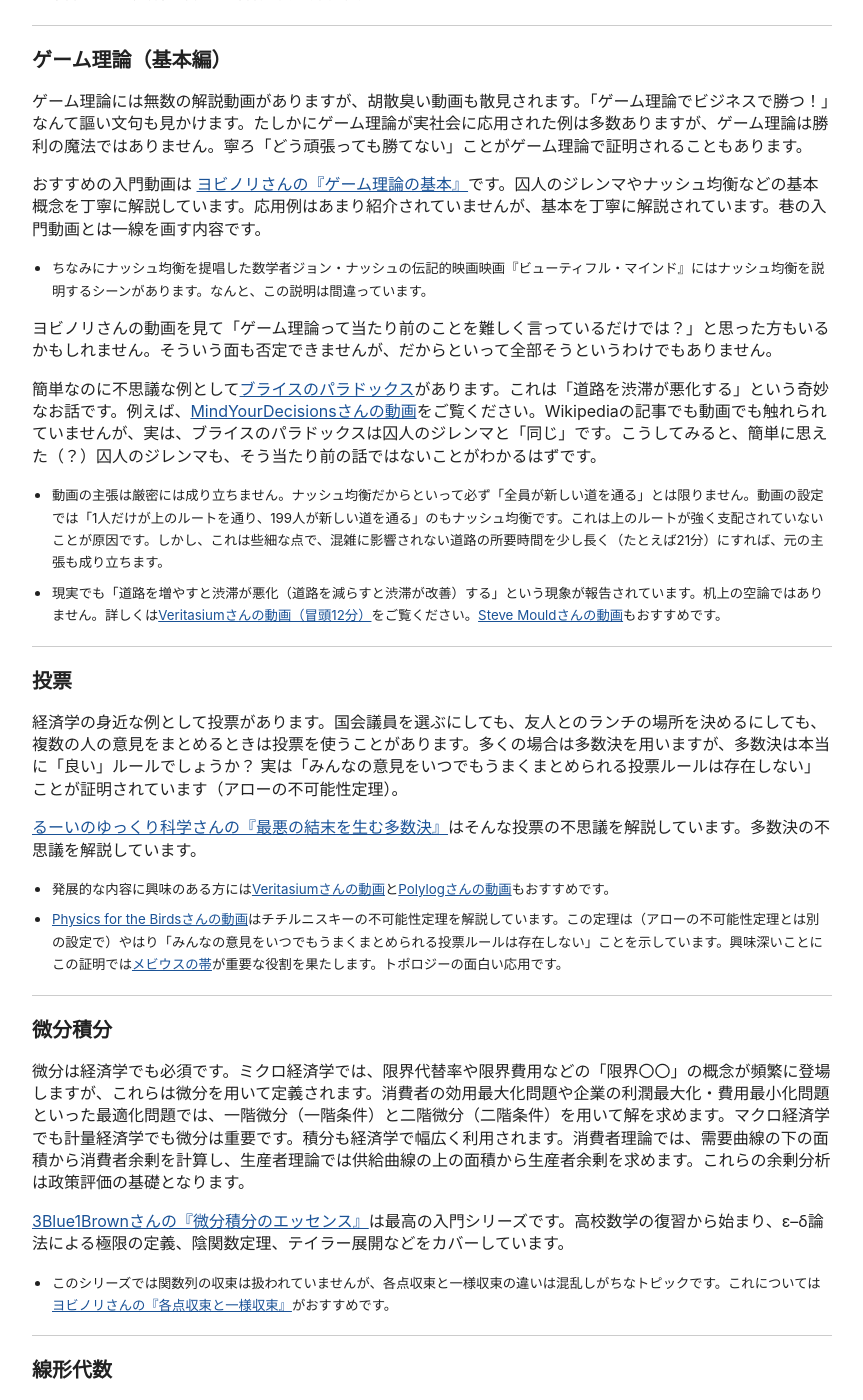
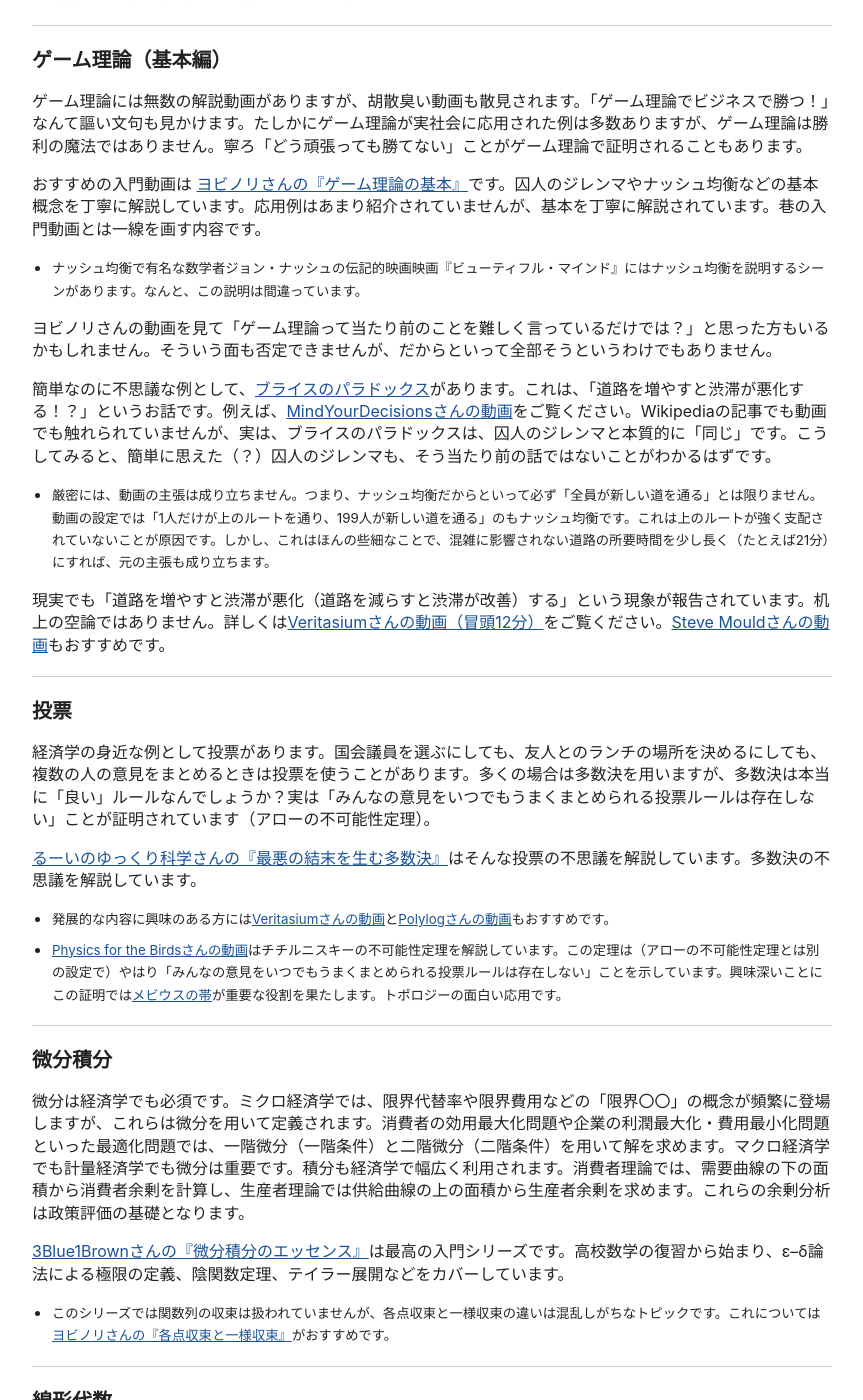
Before and after one commit to tetsuyahoshino137/tetsuyahoshino137.github.io, a Jekyll site: the page built from posts/youtube.md, in a window 1280 px wide and 1400 px high, scrolled down 485 px. Shown: the whole window, without its empty margins (208-1071 px from the left). Built offline with Jekyll 4.4.1, drawn with Linux system fonts in a browser that asks for light colours; some of the changed text lies outside the part shown.

Commit message:
Update youtube.md

```diff
--- a/posts/youtube.md
+++ b/posts/youtube.md
@@ -17,6 +17,14 @@
 
 ---
 
+<!--
+## 経済学全般
+
+経済学に関連するテーマはYouTubeには、
+
+---
+-->
+
 ## ゲーム理論（基本編）
 
 ゲーム理論には無数の解説動画がありますが、胡散臭い動画も散見されます。「ゲーム理論でビジネスで勝つ！」なんて謳い文句も見かけます。たしかにゲーム理論が実社会に応用された例は多数ありますが、ゲーム理論は勝利の魔法ではありません。寧ろ「どう頑張っても勝てない」ことがゲーム理論で証明されることもあります。
@@ -24,20 +32,21 @@
 おすすめの入門動画は
 [ヨビノリさんの『ゲーム理論の基本』](https://youtu.be/-UulHZPFo2M)です。囚人のジレンマやナッシュ均衡などの基本概念を丁寧に解説しています。応用例はあまり紹介されていませんが、基本を丁寧に解説されています。巷の入門動画とは一線を画す内容です。
 
-- <small>ちなみにナッシュ均衡を提唱した数学者ジョン・ナッシュの伝記的映画映画『ビューティフル・マインド』にはナッシュ均衡を説明するシーンがあります。なんと、この説明は間違っています。</small>
+- <small>ナッシュ均衡で有名な数学者ジョン・ナッシュの伝記的映画映画『ビューティフル・マインド』にはナッシュ均衡を説明するシーンがあります。なんと、この説明は間違っています。</small>
 
 ヨビノリさんの動画を見て「ゲーム理論って当たり前のことを難しく言っているだけでは？」と思った方もいるかもしれません。そういう面も否定できませんが、だからといって全部そうというわけでもありません。
 
-簡単なのに不思議な例として[ブライスのパラドックス](https://ja.wikipedia.org/wiki/%E3%83%96%E3%83%A9%E3%82%A4%E3%82%B9%E3%81%AE%E3%83%91%E3%83%A9%E3%83%89%E3%83%83%E3%82%AF%E3%82%B9)があります。これは「道路を渋滞が悪化する」という奇妙なお話です。例えば、[MindYourDecisionsさんの動画](https://youtu.be/8mlH9bnvWVE)をご覧ください。Wikipediaの記事でも動画でも触れられていませんが、実は、ブライスのパラドックスは囚人のジレンマと「同じ」です。こうしてみると、簡単に思えた（？）囚人のジレンマも、そう当たり前の話ではないことがわかるはずです。
+簡単なのに不思議な例として、[ブライスのパラドックス](https://ja.wikipedia.org/wiki/%E3%83%96%E3%83%A9%E3%82%A4%E3%82%B9%E3%81%AE%E3%83%91%E3%83%A9%E3%83%89%E3%83%83%E3%82%AF%E3%82%B9)があります。これは、「道路を増やすと渋滞が悪化する！？」というお話です。例えば、[MindYourDecisionsさんの動画](https://youtu.be/8mlH9bnvWVE)をご覧ください。Wikipediaの記事でも動画でも触れられていませんが、実は、ブライスのパラドックスは、囚人のジレンマと本質的に「同じ」です。こうしてみると、簡単に思えた（？）囚人のジレンマも、そう当たり前の話ではないことがわかるはずです。
 
-- <small>動画の主張は厳密には成り立ちません。ナッシュ均衡だからといって必ず「全員が新しい道を通る」とは限りません。動画の設定では「1人だけが上のルートを通り、199人が新しい道を通る」のもナッシュ均衡です。これは上のルートが強く支配されていないことが原因です。しかし、これは些細な点で、混雑に影響されない道路の所要時間を少し長く（たとえば21分）にすれば、元の主張も成り立ちます。</small>
-- <small>現実でも「道路を増やすと渋滞が悪化（道路を減らすと渋滞が改善）する」という現象が報告されています。机上の空論ではありません。詳しくは[Veritasiumさんの動画（冒頭12分）](https://youtu.be/-QTkPfq7w1A)をご覧ください。[Steve Mouldさんの動画](https://youtu.be/Cg73j3QYRJc)もおすすめです。</small>
+- <small>厳密には、動画の主張は成り立ちません。つまり、ナッシュ均衡だからといって必ず「全員が新しい道を通る」とは限りません。動画の設定では「1人だけが上のルートを通り、199人が新しい道を通る」のもナッシュ均衡です。これは上のルートが強く支配されていないことが原因です。しかし、これはほんの些細なことで、混雑に影響されない道路の所要時間を少し長く（たとえば21分）にすれば、元の主張も成り立ちます。</small>
+
+現実でも「道路を増やすと渋滞が悪化（道路を減らすと渋滞が改善）する」という現象が報告されています。机上の空論ではありません。詳しくは[Veritasiumさんの動画（冒頭12分）](https://youtu.be/-QTkPfq7w1A)をご覧ください。[Steve Mouldさんの動画](https://youtu.be/Cg73j3QYRJc)もおすすめです。
 
 ---
 
 ## 投票
 
-経済学の身近な例として投票があります。国会議員を選ぶにしても、友人とのランチの場所を決めるにしても、複数の人の意見をまとめるときは投票を使うことがあります。多くの場合は多数決を用いますが、多数決は本当に「良い」ルールでしょうか？ 実は「みんなの意見をいつでもうまくまとめられる投票ルールは存在しない」ことが証明されています（アローの不可能性定理）。
+経済学の身近な例として投票があります。国会議員を選ぶにしても、友人とのランチの場所を決めるにしても、複数の人の意見をまとめるときは投票を使うことがあります。多くの場合は多数決を用いますが、多数決は本当に「良い」ルールなんでしょうか？実は「みんなの意見をいつでもうまくまとめられる投票ルールは存在しない」ことが証明されています（アローの不可能性定理）。
 
 [るーいのゆっくり科学さんの『最悪の結末を生む多数決』](https://youtu.be/Q7peHBx0MwY)はそんな投票の不思議を解説しています。多数決の不思議を解説しています。
 
@@ -62,7 +71,7 @@
 
 線形代数は最初は簡単（？）かもしれませんが、行列式が出てきた辺りから怪しくなり、固有値やベクトル空間の公理を見て嫌になった方も多いのではないでしょうか。線形代数では[3Blue1Brownさんの『線形代数のエッセンス』](https://youtu.be/fNk_zzaMoSs)がおすすめです（[日本語版](https://www.youtube.com/watch?v=ZXuZHNjS2tA)）。行列式など一見わかりにくい概念も視覚的に説明しています。
 
-- <small>[ヨビノリさんのシリーズ](https://youtu.be/svm8hlhF8PA?si=Bupn7SvYGn5k9r22)や[アイシア＝ソリッドさんのシリーズ](https://youtu.be/wVipLySksnE?si=TLJ4G9tr8WmIDB3Q)もおすすめです。[Ufoliumさんのシリーズ](https://youtu.be/SNCHDPwQGFw)もわかりやすいです（一部有料）。</small>
+線形代数には多くの優良な解説があります。特に、[ヨビノリさんのシリーズ](https://youtu.be/svm8hlhF8PA?si=Bupn7SvYGn5k9r22)や[アイシア＝ソリッドさんのシリーズ](https://youtu.be/wVipLySksnE?si=TLJ4G9tr8WmIDB3Q)もおすすめです。[Ufoliumさんのシリーズ](https://youtu.be/SNCHDPwQGFw)もおすすめですが、一部有料です。</small>
 
 ---
 
@@ -70,7 +79,7 @@
 
 何らかの関数を最大化・最小化することを最適化といいます。経済学では効用最大化や費用最小化など多くの問題が「ある制約の下で何かを最大化・最小化する」という最適化問題として定式化されます。便利な方法がラグランジュの未定乗数法やKKT条件です。語弊を恐れず言えば、この方法は「微分してゼロ」とおくだけなので、「よくわからないけど使っている」という方もいるかもしれません。
 
-- <small>でも大学の先生は「微分してゼロ」では解けない例をテストによく出します。意地悪ですね。</small>
+- <small>なんでもかんでも「微分してゼロ」で解けるわけではありません。大学の先生は「微分してゼロ」では解けない例をテストによく出します。意地悪ですね。</small>
 
 なぜ「微分してゼロ」で解けるのでしょうか？理由は知らないけどなんとなく使っているという方には[ヨビノリさんの『ラグランジュの未定乗数法の気持ち』](https://youtu.be/vAwqZmwf4W8)と[『制約付き最適化問題』](https://youtu.be/bdWTCq98H5c)がおすすめです。[アイシア＝ソリッドさんの『あの計算の意味、説明できますか？』](https://youtu.be/2-E4XiHQEcM)もおすすめです。
 
@@ -115,9 +124,9 @@
 
 ## 研究発表
 
-私自身、研究発表や授業が上手いわけではないことは百も承知ですが、だからこそ何とかしようと色々調べています。というわけで、個人的に参考にしているものをいくつかご紹介します。
+私自身、研究発表や授業が上手いわけではないことは百も承知ですが、そんな人こそ何とかしようと色々調べているものです。というわけで、個人的に参考にしているものをいくつかご紹介します。
 
-動画ではありませんが、[河東先生の『セミナーの準備のしかたについて』](https://www.ms.u-tokyo.ac.jp/~yasuyuki/sem.htm)に触れないわけにはいきません。
+[河東先生の『セミナーの準備のしかたについて』](https://www.ms.u-tokyo.ac.jp/~yasuyuki/sem.htm)に触れないわけにはいきません。動画ではありませんが、やはり王道にして至高、心構えを教えてくれます。
 
 経済学の研究発表ではしばしばスライドを使います。しかし、スライドの作成方法やコツを教わる機会はほとんどありません。書店に並ぶプレゼン指南書の多くはビジネス向けで、数式を含む学術発表には適さないアドバイスも少なくありません。私のおすすめは[早水先生の『PowerPoint スライド作成実演ライブ』](https://youtu.be/zMp3BrIakOY)です。学術発表向けのスライド作成ノウハウが公開されています。早水先生は数学者ですが、紹介されている内容は経済理論の発表にも応用できます。早水先生はPowerPointを使用されていますが、KeynoteでもBeamerでも本質は同じです。ちなみに、[早水先生の授業動画](https://www.youtube.com/@hayamizu/playlists)もおすすめです。
 
@@ -139,9 +148,9 @@
 
 [Ufolium](https://www.youtube.com/@Ufolium)さんは日本語版3Blue1Brownの中の人が運営するチャンネルです。
 
-- <small>有料配信サイトではより多くの内容を公開されているようです。</small>
+- <small>有料配信サイトではより多くの内容を公開されています。</small>
 
-[アイシア＝ソリッド](https://www.youtube.com/@AIcia_Solid)さんはデータサイエンスVTuberです。線形代数シリーズなど経済学の勉強にも役立つ動画がたくさんあります。
+[アイシア＝ソリッド](https://www.youtube.com/@AIcia_Solid)さんはデータサイエンスVTuberです。機械学習関連の動画が多いですが、線形代数シリーズなど経済学の勉強にも役立つ動画がたくさんあります。
 
 - <small>中の人は数学博士です。</small>
 
```
